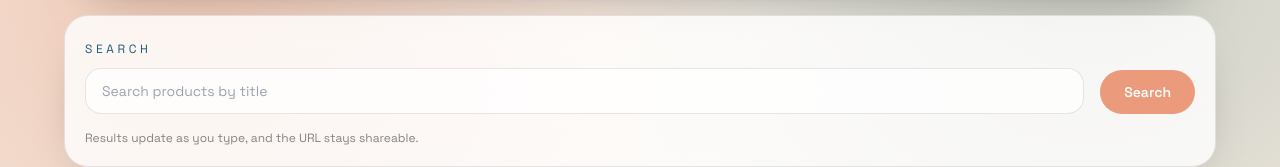
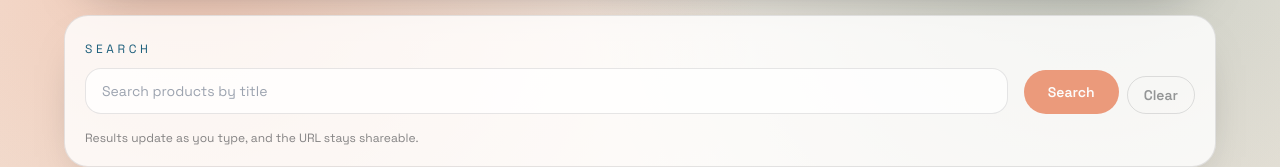
Before and after one commit to Rakib404H/React-Coding-assignment, a React (Vite) app: page /products/search in a window 1280 px wide. Shown: the part 203-370 px from the top of the page. Built offline with nearby package versions, Linux system fonts and the light colour scheme; no server answers.

Commit message:
Add search clear action and repo link

```diff
--- a/src/features/products/components/SearchBar.tsx
+++ b/src/features/products/components/SearchBar.tsx
@@ -9,6 +9,7 @@ export function SearchBar() {
   const [value, setValue] = useState(query)
   const [isUserTyping, setIsUserTyping] = useState(false)
   const isSubmitDisabled = value.trim().length === 0
+  const isClearDisabled = value.trim().length === 0 && query.trim().length === 0
 
   useEffect(() => {
     setValue(query)
@@ -55,6 +56,14 @@ export function SearchBar() {
     setIsUserTyping(false)
   }
 
+  const onClear = () => {
+    setValue('')
+    setQuery('')
+    resetPage()
+    navigate(buildTarget(''), { replace: true })
+    setIsUserTyping(false)
+  }
+
   return (
     <form
       onSubmit={onSubmit}
@@ -72,6 +81,7 @@ export function SearchBar() {
           className="input-field"
         />
       </div>
+      <div className="flex w-full flex-col gap-2 md:w-auto md:flex-row md:items-end">
         <button
           type="submit"
           className="btn-primary w-full md:w-auto md:self-end"
@@ -79,6 +89,15 @@ export function SearchBar() {
         >
           Search
         </button>
+        <button
+          type="button"
+          className="btn-secondary w-full md:w-auto md:self-end"
+          onClick={onClear}
+          disabled={isClearDisabled}
+        >
+          Clear
+        </button>
+      </div>
       <p className="md:col-span-2 text-xs text-ink/50">
         Results update as you type, and the URL stays shareable.
       </p>
--- a/src/features/settings/pages/SettingsPage.tsx
+++ b/src/features/settings/pages/SettingsPage.tsx
@@ -11,8 +11,9 @@ export function SettingsPage() {
   const { currency, setCurrency } = useCurrency()
 
   return (
-    <section className="glass-panel motion-card p-8">
+    <section className="glass-panel motion-card space-y-8 p-8">
       <span className="pill">Preferences</span>
+      <div>
         <h2 className="mt-3 text-xl font-semibold">Currency Settings</h2>
         <p className="mt-2 text-sm text-ink/70">
           Choose how prices are displayed across the dashboard.
@@ -35,6 +36,22 @@ export function SettingsPage() {
             </label>
           ))}
         </div>
+      </div>
+
+      <div>
+        <h3 className="text-lg font-semibold">Repository</h3>
+        <p className="mt-2 text-sm text-ink/70">
+          View the source code and project documentation.
+        </p>
+        <a
+          href="https://github.com/Rakib404H/React-Coding-assignment"
+          target="_blank"
+          rel="noreferrer"
+          className="mt-4 inline-flex items-center gap-2 rounded-full border border-ink/20 bg-white/70 px-4 py-2 text-sm font-semibold text-ink/70 transition hover:border-ink hover:text-ink"
+        >
+          GitHub: React-Coding-assignment
+        </a>
+      </div>
     </section>
   )
 }
```
Lines whose indentation alone changed are shown as unchanged.
